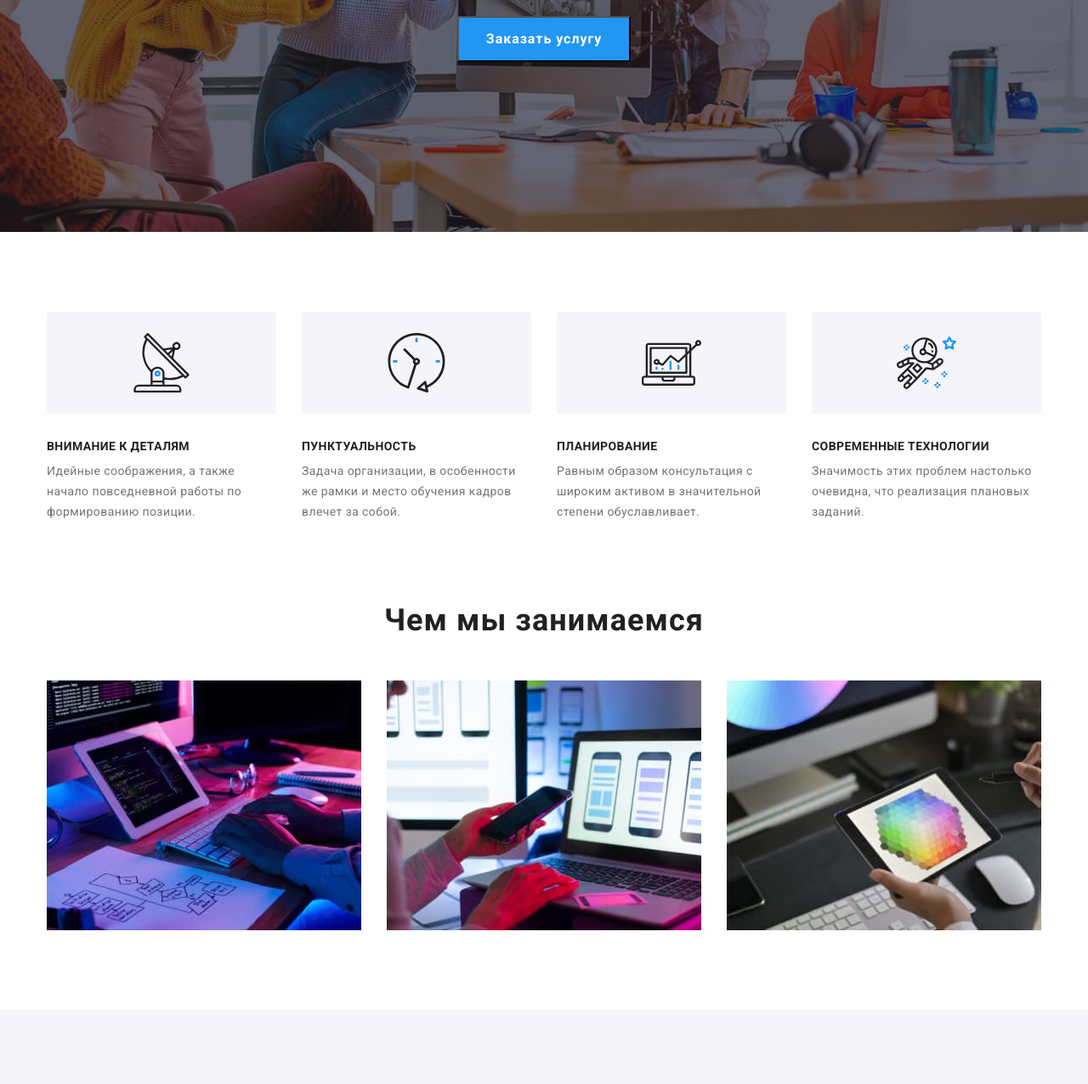
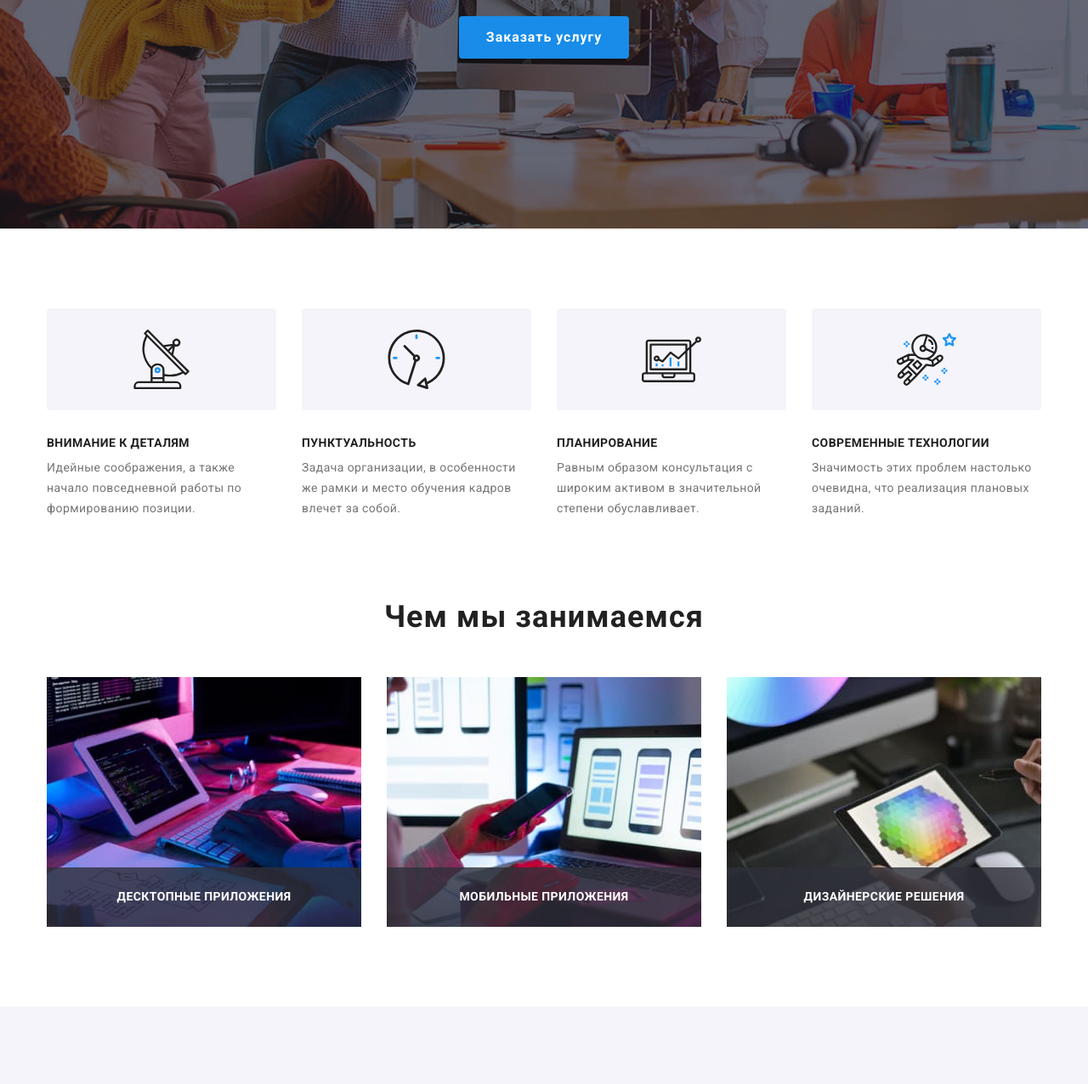
Before and after one commit to IhorLyskov/goit-markup-hw-05, a plain HTML site: page index.html in a window 1280 px wide. Shown: the part 412-1688 px from the top of the page at 85% size. Drawn offline with nearby package versions, Linux system fonts and the light colour scheme.

Commit message:
next some corrections

```diff
--- a/css/styles.css
+++ b/css/styles.css
@@ -8,6 +8,7 @@
   --dark-bg-color: #2f303a;
   --hero-title-color: #ffffff;
   --hero-bg-color: rgba(47, 48, 58, 0.4);
+  --hero-bg-btn-color: #188CE8;
   --btn-text-color: #ffffff;
   --btn-bg-color: #f5f4fa;
   --feature-title-color: #212121;
@@ -205,9 +206,16 @@ img {
 }
 
 .hero-btn {
+  -webkit-appearance: none;
+  -moz-appearance: none;
+  appearance: none;
+
   display: inline-block;
   padding: 10px 32px;
   min-width: 200px;
+  border: 0;
+  box-shadow: 0px 4px 4px rgba(0, 0, 0, 0.15);
+  border-radius: 4px;
 
   font-family: inherit;
   font-weight: 700;
@@ -216,7 +224,7 @@ img {
   letter-spacing: 0.06em;
 
   color: var(--btn-text-color);
-  background-color: var(--accent-color);
+  background-color: var(--hero-bg-btn-color);
 
   cursor: pointer;
 }
@@ -301,6 +309,30 @@ img {
 
 .work-list .item + .item {
   margin-left: 30px;
+}
+
+.work-thumb {
+  position: relative;
+}
+
+.work-overlay {
+  position: absolute;
+  left: 0;
+  bottom: 0;
+  width: 100%;
+  height: 70px;
+  background-color: rgba(47, 48, 58, 0.8);;
+}
+
+.work-text {
+  padding-top: 27px;
+  margin: 0 auto;
+  font-size: 14px;
+  line-height: 1.14;
+  text-align: center;
+  letter-spacing: 0.03em;
+  text-transform: uppercase;
+  color: var(--main-bg-color)
 }
 
 /* ---------------------TEAM--------------------- */
@@ -568,9 +600,7 @@ img {
 
 .projects .item {
   width: calc((100% - 60px) / 3);
-
   margin: 0;
-
   border: 1px solid var(--border-color);
 }
 
@@ -586,6 +616,7 @@ img {
   position: relative;
   overflow: hidden;
 }
+
 .thumb .overlay {
   position: absolute;
   top: 0;
--- a/index.html
+++ b/index.html
@@ -107,13 +107,34 @@
           <h2 class="section-title">Чем мы занимаемся</h2>
           <ul class="work-list list">
             <li class="item">
-              <img src="./images/img1.jpg" width="370" alt="Занятие 1" />
+              <div class="work-thumb">
+                <img src="./images/img1.jpg" width="370" alt="Занятие 1" />
+                <div class="work-overlay">
+                  <h3 class="work-text">
+                    Десктопные приложения
+                  </h3>
+                </div>
+              </div>
             </li>
             <li class="item">
-              <img src="./images/img2.jpg" width="370" alt="Занятие 2" />
+              <div class="work-thumb">
+                <img src="./images/img2.jpg" width="370" alt="Занятие 2" />
+                <div class="work-overlay">
+                  <h3 class="work-text">
+                    Мобильные приложения
+                  </h3>
+                </div>
+              </div>
             </li>
             <li class="item">
-              <img src="./images/img3.jpg" width="370" alt="Занятие 3" />
+              <div class="work-thumb">
+                <img src="./images/img3.jpg" width="370" alt="Занятие 3" />
+                <div class="work-overlay">
+                  <h3 class="work-text">
+                    Дизайнерские решения
+                  </h3>
+                </div>
+              </div>
             </li>
           </ul>
         </div>
```
